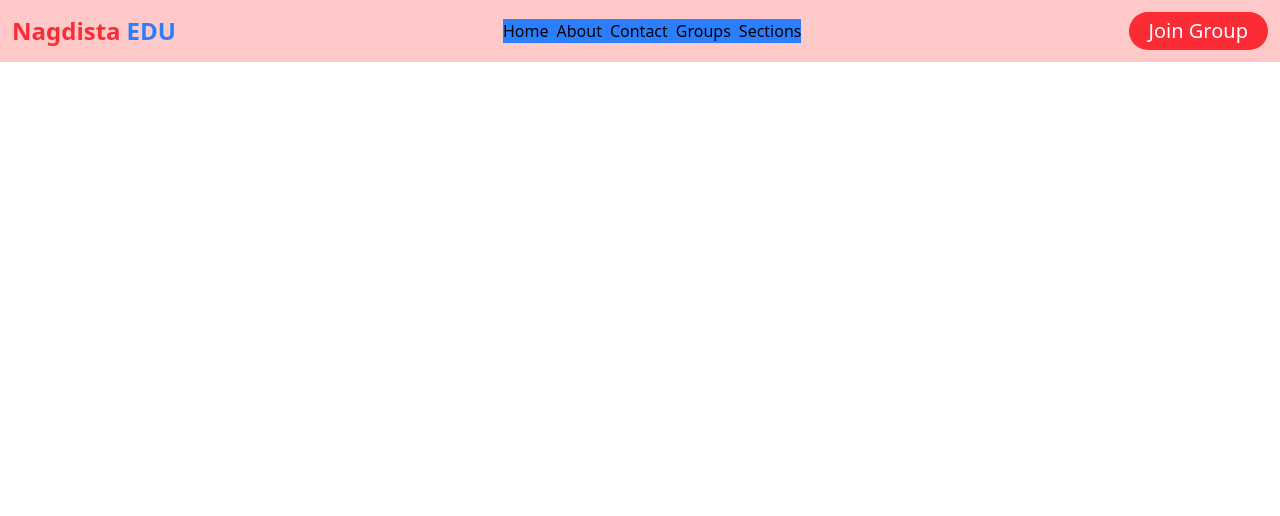
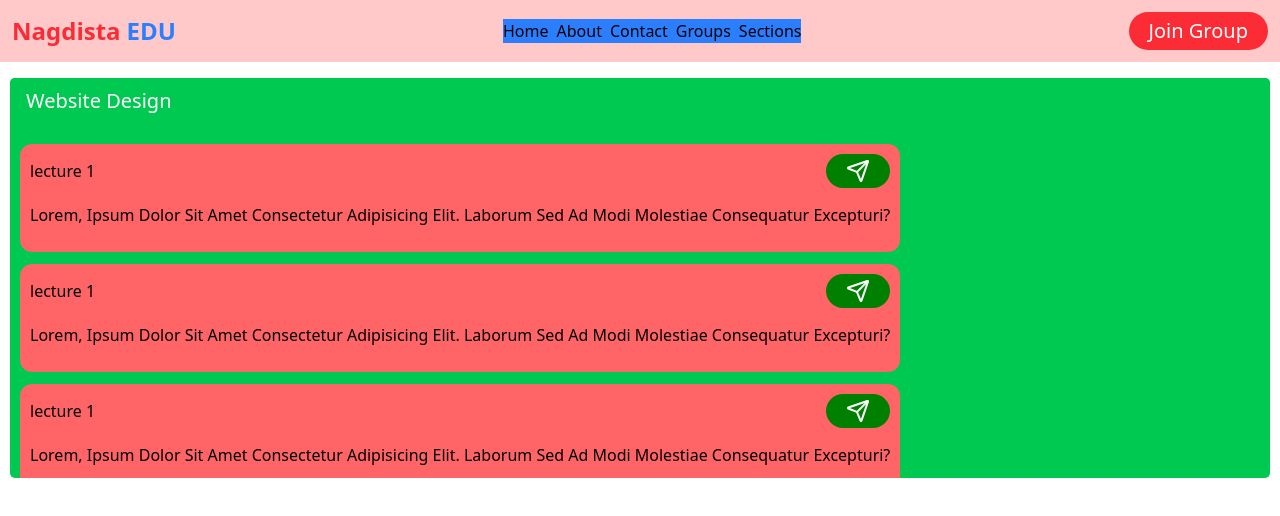
Before and after one commit to nagdistaa/nagdista-edu-v2, a React (Vite) app: page / in a window 1280 px wide. Shown: the top 516 px of the page. Built offline with nearby package versions, Linux system fonts and the light colour scheme.

Commit message:
add icon libray and mak card and card

```diff
--- a/package.json
+++ b/package.json
@@ -11,6 +11,7 @@
   },
   "dependencies": {
     "@tailwindcss/vite": "^4.0.13",
+    "lucide-react": "^0.479.0",
     "react": "^19.0.0",
     "react-dom": "^19.0.0",
     "tailwindcss": "^4.0.13"
--- a/src/App.css
+++ b/src/App.css
@@ -0,0 +1,8 @@
+.btn{
+    background: green;
+    padding: 5px 20px;
+   border-radius: 25px;
+   cursor: pointer;
+   color: #fff;
+   cursor: pointer;
+}
--- a/src/App.tsx
+++ b/src/App.tsx
@@ -1,13 +1,15 @@
 
 import './App.css'
 import NavBar from './components/navBar/NavBar'
+import WebsiteDesign from './components/websiteDesign/WebsiteDesign'
 
 function App() {
 
   return (
     <>
     <NavBar/>
-   <div className="container min-w-full px-2.5 ">
+   <div className="container min-w-full px-2.5  ">
+   <WebsiteDesign/>
    </div>
    </>
   )
--- a/src/components/navBar/NavBar.tsx
+++ b/src/components/navBar/NavBar.tsx
@@ -4,9 +4,9 @@ interface Iprops {
 
 const NavBar = ({}:Iprops)=>{
 return(
-    <div className="w-full h-fit p-3 bg-red-200 flex justify-between items-center">
+    <div className="w-full h-fit p-3 bg-red-200 flex justify-between items-center mb-4">
        <div className="logo">
-        <h2 className="capitalize text-red-500 font-bold text-2xl max-sm:text-lg">nagdista<span className="uppercase pl-1.5 text-blue-500">edu</span></h2>
+        <h2 className="capitalize text-red-500 font-bold text-2xl max-sm:text-[20px]">nagdista<span className="uppercase pl-1.5 text-blue-500">edu</span></h2>
        </div>
 
        <div className="links  max-sm:hidden max-md:bg-green-500  lg:bg-blue-500 ">
--- /dev/null
+++ b/src/components/websiteDesign/Card.tsx
@@ -0,0 +1,21 @@
+import { Send } from "lucide-react";
+
+interface Iprops {
+
+}
+
+const Card = ({}:Iprops)=>{
+return(
+    <div className="card bg-red-400 p-[10px] rounded-[12px]">
+    <div className="header flex justify-between items-center mb-[15px]">
+        <h1>lecture 1</h1>
+        <a className="btn"><Send /> </a>
+    </div>
+    <div className="descripton mb-[15px]">
+    <p className="capitalize">Lorem, ipsum dolor sit amet consectetur adipisicing elit. Laborum sed ad modi molestiae consequatur excepturi?</p>
+    </div>
+</div>
+)
+}
+
+export default Card ;
--- /dev/null
+++ b/src/components/websiteDesign/WebsiteDesign.tsx
@@ -0,0 +1,28 @@
+import Card from "./Card";
+
+interface Iprops {}
+
+const WebsiteDesign = ({}: Iprops) => {
+  return (
+    <div className="bg-green-500 rounded-[5px] h-[400px] overflow-y-scroll relative">
+
+      {/* جعل h1 ثابت داخل div عند التمرير */}
+      <div className="bg-green-500 z-10 text-white text-[20px] sticky top-0 left-0">
+        <h1 className="bg-green py-2 px-4 w-full rounded-2xl ">
+          Website Design
+        </h1>
+      </div>
+
+      {/* المحتوى المتبقي */}
+      <div className="cards flex flex-wrap mt-[20px] gap-3  px-[10px] pb-[30px]">
+        <Card />
+        <Card />
+        <Card />
+        <Card />
+        <Card />
+      </div>
+    </div>
+  );
+};
+
+export default WebsiteDesign;
```
Also changed, not shown: 1 other file (tests, documents, lock files or other folders).
